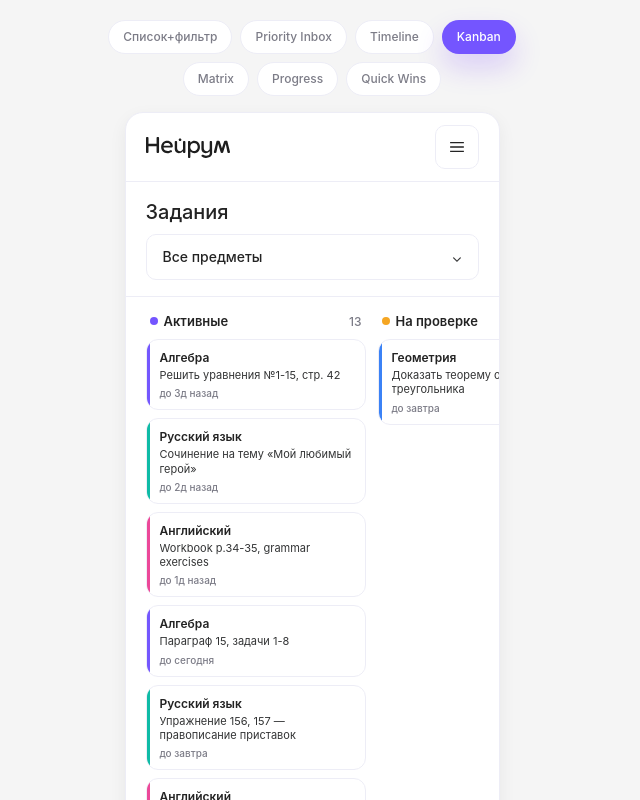
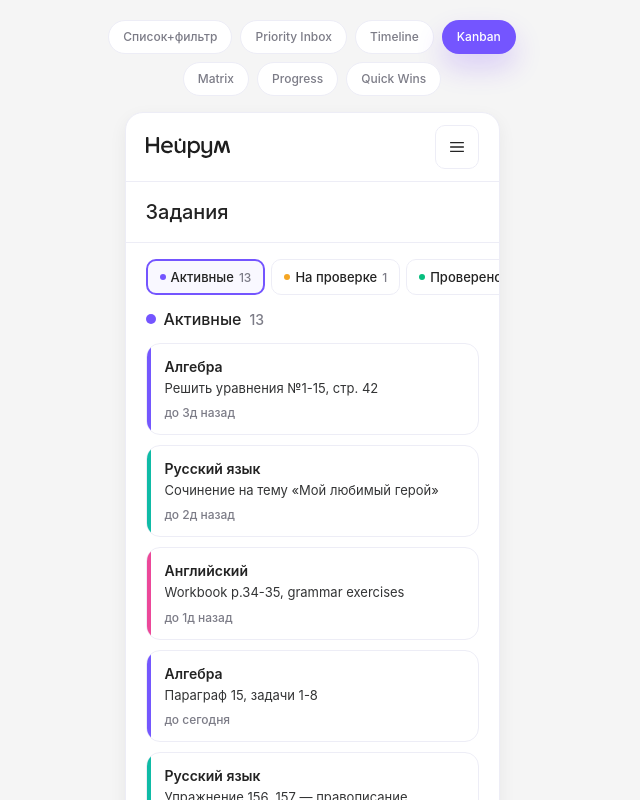
Before and after one commit to nikit34/neuroom-homework-density-prototypes, a React (Vite) app: page /neuroom-homework-density-prototypes/kanban in a window 1280 px wide. Shown: the top 800 px of the page, without its empty margins (328-968 px from the left). Built offline with nearby package versions, Linux system fonts and the light colour scheme.

Commit message:
Kanban: snap-scroll full-width pages, nav tabs, dot indicators. Remove filter from kanban+matrix.

```diff
--- a/src/App.tsx
+++ b/src/App.tsx
@@ -43,7 +43,7 @@ function App() {
   const [selectedHw, setSelectedHw] = useState<HomeworkItem | null>(null);
 
   const path = location.pathname;
-  const hideFilter = path === "/priority" || path === "/timeline" || activeTab === "priority" || activeTab === "timeline-dashboard";
+  const hideFilter = path === "/priority" || path === "/timeline" || path === "/kanban" || path === "/matrix" || activeTab === "priority" || activeTab === "timeline-dashboard" || activeTab === "kanban" || activeTab === "matrix";
 
   return (
     <div className="proto-shell">
@@ -100,8 +100,8 @@ function App() {
             <Route path="/priority" element={<VariantPriorityInbox onSelect={setSelectedHw} />} />
             <Route path="/timeline" element={<VariantTimelineDashboard onSelect={setSelectedHw} />} />
 
-            <Route path="/kanban" element={<VariantKanban selectedSubjectId={selectedSubjectId} onSelect={setSelectedHw} />} />
-            <Route path="/matrix" element={<VariantMatrix selectedSubjectId={selectedSubjectId} onSelect={setSelectedHw} />} />
+            <Route path="/kanban" element={<VariantKanban onSelect={setSelectedHw} />} />
+            <Route path="/matrix" element={<VariantMatrix onSelect={setSelectedHw} />} />
             <Route path="/progress" element={<VariantProgressTracker selectedSubjectId={selectedSubjectId} onSelect={setSelectedHw} />} />
             <Route path="/quick-wins" element={<VariantQuickWins selectedSubjectId={selectedSubjectId} onSelect={setSelectedHw} />} />
           </Routes>
--- a/src/VariantKanban.tsx
+++ b/src/VariantKanban.tsx
@@ -1,9 +1,10 @@
-import { useMemo, useRef } from "react";
+import { useMemo, useRef, useState, useEffect, useCallback } from "react";
 import { HOMEWORK_LIST, SUBJECTS, type HomeworkItem } from "./mockData";
 
 /* ── Variant: Kanban ──
-   Горизонтальные колонки по статусу: Новое → На проверке → Проверено → Пересдать → Сдано.
-   Свайп по горизонтали. Каждая колонка — вертикальный список мини-карточек.
+   Mobile: snap-scroll, одна колонка на весь экран,
+   плавное перелистывание, видно края соседних колонок,
+   точки-индикаторы + заголовки соседних колонок.
 */
 
 interface VariantKanbanProps {
@@ -61,6 +62,7 @@ function buildColumns(list: HomeworkItem[]): KanbanColumn[] {
 
 export default function VariantKanban({ selectedSubjectId = null, onSelect }: VariantKanbanProps) {
   const scrollRef = useRef<HTMLDivElement>(null);
+  const [activeIndex, setActiveIndex] = useState(0);
 
   const homework = useMemo(() => {
     if (selectedSubjectId === null) return HOMEWORK_LIST;
@@ -69,17 +71,57 @@ export default function VariantKanban({ selectedSubjectId = null, onSelect }: Va
 
   const columns = useMemo(() => buildColumns(homework), [homework]);
 
+  const handleScroll = useCallback(() => {
+    const el = scrollRef.current;
+    if (!el) return;
+    const scrollLeft = el.scrollLeft;
+    const colWidth = el.offsetWidth;
+    const index = Math.round(scrollLeft / colWidth);
+    setActiveIndex(Math.min(index, columns.length - 1));
+  }, [columns.length]);
+
+  useEffect(() => {
+    const el = scrollRef.current;
+    if (!el) return;
+    el.addEventListener("scroll", handleScroll, { passive: true });
+    return () => el.removeEventListener("scroll", handleScroll);
+  }, [handleScroll]);
+
+  const scrollTo = (index: number) => {
+    const el = scrollRef.current;
+    if (!el) return;
+    el.scrollTo({ left: index * el.offsetWidth, behavior: "smooth" });
+  };
+
   return (
-    <div className="variant">
-      <div className="kanban-scroll" ref={scrollRef}>
+    <div className="variant kanban-variant">
+      {/* Neighbour hints */}
+      <div className="kanban-nav">
+        {columns.map((col, i) => (
+          <button
+            key={col.key}
+            className={`kanban-nav__item ${i === activeIndex ? "kanban-nav__item--active" : ""}`}
+            style={i === activeIndex ? { borderColor: col.accentColor, color: col.accentColor } : {}}
+            onClick={() => scrollTo(i)}
+            type="button"
+          >
+            <span className="kanban-nav__dot" style={{ background: col.accentColor }} />
+            <span className="kanban-nav__label">{col.title}</span>
+            <span className="kanban-nav__count">{col.items.length}</span>
+          </button>
+        ))}
+      </div>
+
+      {/* Snap-scroll columns */}
+      <div className="kanban-snap" ref={scrollRef}>
         {columns.map((col) => (
-          <div key={col.key} className="kanban-col">
-            <div className="kanban-col__header">
-              <span className="kanban-col__dot" style={{ background: col.accentColor }} />
-              <span className="kanban-col__title">{col.title}</span>
-              <span className="kanban-col__count">{col.items.length}</span>
+          <div key={col.key} className="kanban-page">
+            <div className="kanban-page__header">
+              <span className="kanban-page__dot" style={{ background: col.accentColor }} />
+              <span className="kanban-page__title">{col.title}</span>
+              <span className="kanban-page__count">{col.items.length}</span>
             </div>
-            <div className="kanban-col__list">
+            <div className="kanban-page__list">
               {col.items.map((hw) => (
                 <div key={hw.id} className="kanban-card" onClick={() => onSelect?.(hw)} style={{ cursor: "pointer" }}>
                   <div className="kanban-card__bar" style={{ background: subjectColor(hw.subjectId) }} />
@@ -97,6 +139,20 @@ export default function VariantKanban({ selectedSubjectId = null, onSelect }: Va
           </div>
         ))}
       </div>
+
+      {/* Dot indicators */}
+      <div className="kanban-dots">
+        {columns.map((col, i) => (
+          <button
+            key={col.key}
+            className={`kanban-dots__dot ${i === activeIndex ? "kanban-dots__dot--active" : ""}`}
+            style={i === activeIndex ? { background: col.accentColor } : {}}
+            onClick={() => scrollTo(i)}
+            type="button"
+            aria-label={col.title}
+          />
+        ))}
+      </div>
     </div>
   );
 }
--- a/src/styles.css
+++ b/src/styles.css
@@ -1022,69 +1022,126 @@ button {
 }
 
 /* ═══════════════════════════════════════════════════
-   Kanban
+   Kanban (snap-scroll mobile)
    ═══════════════════════════════════════════════════ */
 
-.kanban-scroll {
-  display: flex;
+.kanban-variant {
   gap: 12px;
+}
+
+/* Tab nav */
+.kanban-nav {
+  display: flex;
+  gap: 6px;
   overflow-x: auto;
-  padding-bottom: 8px;
   scrollbar-width: none;
   margin: 0 -20px;
-  padding-left: 20px;
-  padding-right: 20px;
-}
-
-.kanban-scroll::-webkit-scrollbar {
+  padding: 0 20px;
+}
+
+.kanban-nav::-webkit-scrollbar {
   display: none;
 }
 
-.kanban-col {
-  min-width: 200px;
-  max-width: 220px;
+.kanban-nav__item {
+  display: flex;
+  align-items: center;
+  gap: 5px;
+  padding: 8px 12px;
+  border: 1px solid var(--border);
+  border-radius: 10px;
+  background: var(--surface);
+  white-space: nowrap;
   flex-shrink: 0;
-  display: flex;
-  flex-direction: column;
-  gap: 10px;
-}
-
-.kanban-col__header {
-  display: flex;
-  align-items: center;
-  gap: 6px;
-  padding: 0 4px;
-}
-
-.kanban-col__dot {
-  width: 8px;
-  height: 8px;
+  transition: border-color 0.2s, background 0.2s;
+}
+
+.kanban-nav__item--active {
+  border-width: 2px;
+  background: rgba(116, 85, 255, 0.04);
+}
+
+.kanban-nav__dot {
+  width: 6px;
+  height: 6px;
   border-radius: 50%;
   flex-shrink: 0;
 }
 
-.kanban-col__title {
+.kanban-nav__label {
   font-size: 13px;
-  font-weight: 600;
-  color: var(--text);
-}
-
-.kanban-col__count {
+  font-weight: 500;
+  color: var(--text);
+}
+
+.kanban-nav__count {
   font-size: 12px;
   font-weight: 500;
   color: var(--text-subtle);
-  margin-left: auto;
-}
-
-.kanban-col__list {
-  display: flex;
-  flex-direction: column;
+}
+
+/* Snap scroll container */
+.kanban-snap {
+  display: flex;
+  overflow-x: auto;
+  scroll-snap-type: x mandatory;
+  scrollbar-width: none;
+  margin: 0 -20px;
+  -webkit-overflow-scrolling: touch;
+}
+
+.kanban-snap::-webkit-scrollbar {
+  display: none;
+}
+
+/* Each page = full width */
+.kanban-page {
+  min-width: 100%;
+  width: 100%;
+  flex-shrink: 0;
+  scroll-snap-align: start;
+  padding: 0 20px;
+  display: flex;
+  flex-direction: column;
+  gap: 12px;
+}
+
+.kanban-page__header {
+  display: flex;
+  align-items: center;
   gap: 8px;
 }
 
+.kanban-page__dot {
+  width: 10px;
+  height: 10px;
+  border-radius: 50%;
+  flex-shrink: 0;
+}
+
+.kanban-page__title {
+  font-size: 16px;
+  font-weight: 500;
+  line-height: 24px;
+  color: var(--text);
+}
+
+.kanban-page__count {
+  font-size: 14px;
+  font-weight: 500;
+  color: var(--text-subtle);
+}
+
+.kanban-page__list {
+  display: flex;
+  flex-direction: column;
+  gap: 10px;
+}
+
+/* Card */
 .kanban-card {
   border: 1px solid var(--border);
-  border-radius: 12px;
+  border-radius: 14px;
   overflow: hidden;
   background: #ffffff;
   display: flex;
@@ -1097,28 +1154,29 @@ button {
 }
 
 .kanban-card__bar {
-  width: 3px;
+  width: 4px;
   flex-shrink: 0;
 }
 
 .kanban-card__body {
-  padding: 10px;
-  display: flex;
-  flex-direction: column;
-  gap: 3px;
+  padding: 14px;
+  display: flex;
+  flex-direction: column;
+  gap: 4px;
   min-width: 0;
+  flex: 1;
 }
 
 .kanban-card__subject {
-  font-size: 12px;
+  font-size: 14px;
   font-weight: 600;
   color: var(--text);
 }
 
 .kanban-card__desc {
-  font-size: 11px;
+  font-size: 13px;
   color: var(--text-muted);
-  line-height: 1.3;
+  line-height: 1.4;
   display: -webkit-box;
   -webkit-line-clamp: 2;
   -webkit-box-orient: vertical;
@@ -1126,25 +1184,46 @@ button {
 }
 
 .kanban-card__deadline {
-  font-size: 10px;
+  font-size: 12px;
   font-weight: 500;
   color: var(--text-subtle);
-  margin-top: 2px;
+  margin-top: 4px;
 }
 
 .kanban-card__grade {
   display: inline-flex;
   align-items: center;
   justify-content: center;
-  width: 20px;
-  height: 20px;
-  border-radius: 6px;
+  width: 24px;
+  height: 24px;
+  border-radius: 8px;
   background: var(--green-soft);
   color: var(--green);
-  font-size: 11px;
+  font-size: 13px;
   font-weight: 600;
-  margin-top: 2px;
+  margin-top: 4px;
   align-self: flex-start;
+}
+
+/* Dot indicators */
+.kanban-dots {
+  display: flex;
+  justify-content: center;
+  gap: 6px;
+}
+
+.kanban-dots__dot {
+  width: 8px;
+  height: 8px;
+  border-radius: 50%;
+  border: none;
+  background: var(--border);
+  padding: 0;
+  transition: background 0.2s, transform 0.2s;
+}
+
+.kanban-dots__dot--active {
+  transform: scale(1.3);
 }
 
 /* ═══════════════════════════════════════════════════
```
